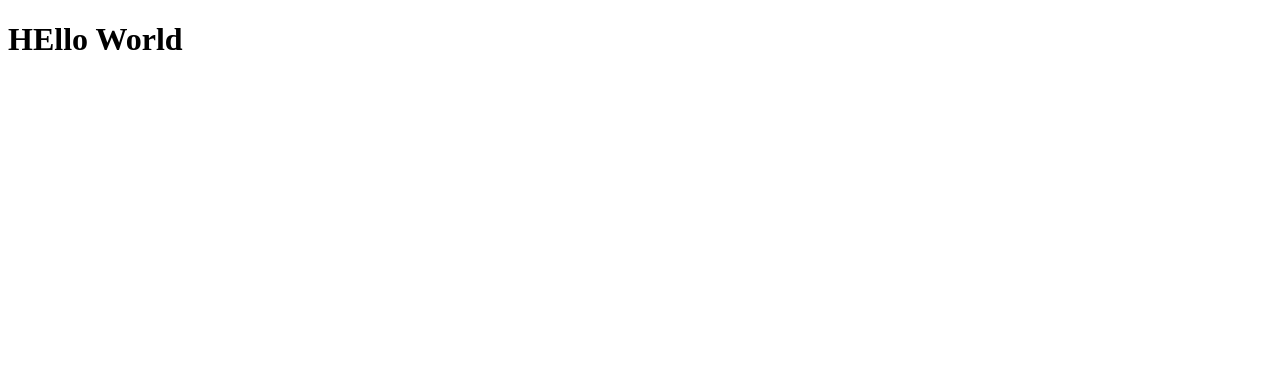
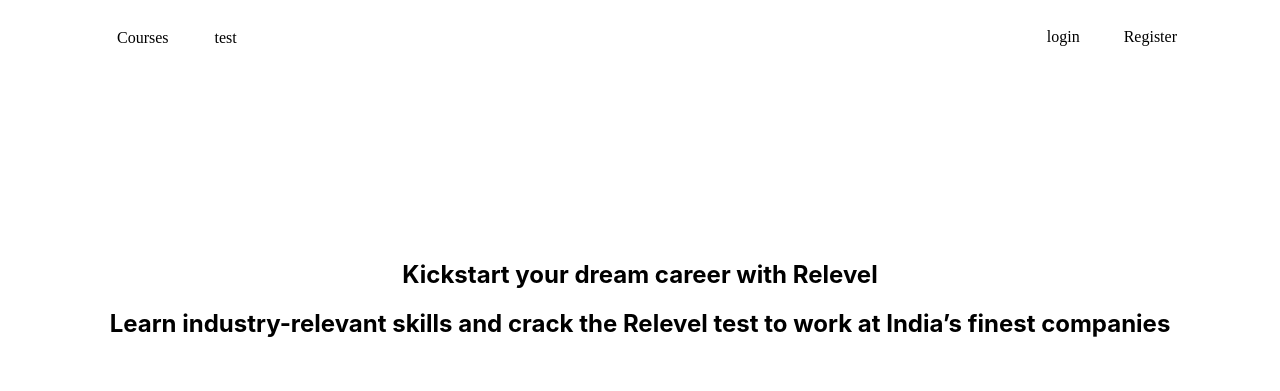
Before and after one commit to Cat-ta-lysT/git-web, a plain HTML site: page index.html in a window 1280 px wide. Drawn offline with Linux system fonts and the light colour scheme.

Commit message:
changes.1.1

```diff
--- a/index.html
+++ b/index.html
@@ -3,14 +3,92 @@
 
 <head>
     <meta charset="UTF-8">
-    <meta http-equiv="X-UA-Compatible" content="IE=edge">
     <meta name="viewport" content="width=device-width, initial-scale=1.0">
-    <title>Document</title>
+    <meta http-equiv="X-UA-Compatible" content="ie=edge">
+    <title>Navigation</title>
+    <style>
+        .navbar {
+            background-color: white;
+            border-radius: 30px;
+
+        }
+
+        .navbar ul {
+            overflow: auto;
+        }
+
+        .navbar li {
+            float: left;
+            list-style: none;
+            margin: 13px 20px;
+
+        }
+
+        .navbar li a {
+            padding: 3px 3px;
+            text-decoration: none;
+            color: black;
+        }
+
+        .navbar li a:hover {
+            color: red
+        }
+
+        .search {
+            float: right;
+            color: black;
+            padding: 12px 75px;
+            text-decoration: none;
+        }
+
+        .search a {
+            text-decoration: none;
+            color: #000;
+            padding: 20px;
+
+        }
+
+        .navbar input {
+            border: 2px solid black;
+            border-radius: 14px;
+            padding: 3px 17px;
+            width: 129px;
+        }
+
+        .navbar a.active {
+            background-color: #FFF;
+            color: #000;
+        }
+
+        .header-relevel {
+            text-align: center;
+            margin-top: 150px;
+            padding: 30px;
+            font-family: Averta Std, -apple-system, BlinkMacSystemFont, sans-serif !important;
+            font-weight: bold;
+
+        }
+    </style>
 </head>
 
 <body>
-    <h1>HEllo World
-    </h1>
+    <header>
+        <nav class="navbar">
+            <ul>
+                <li><a class="active" href="/index.html"><img src="" alt=""></a></li>
+                <li><a href="/courses.html">Courses</a></li>
+                <li><a href="/test.html">test</a></li>
+                <div class="search">
+                    <a id="login" href="/login" target="_blank" rel="noopener noreferrer">login</a>
+                    <a id="register" href="/login" target="_blank" rel="noopener noreferrer">Register</a>
+                </div>
+            </ul>
+        </nav>
+    </header>
+    <section class="header-relevel">
+        <h1>Kickstart your dream career with Relevel</h1>
+        <h2>Learn industry-relevant skills and crack the Relevel test to work at India’s finest companies</h2>
+    </section>
     </body>
 
     </html>
```
